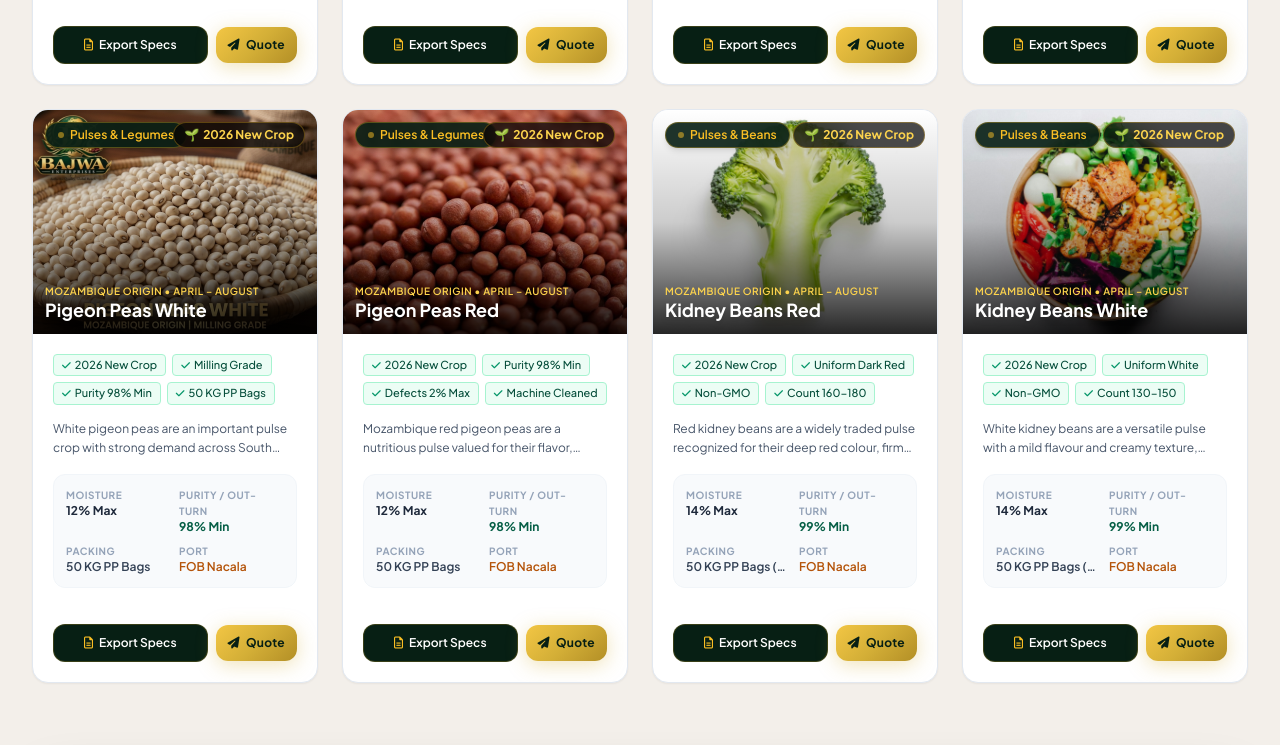
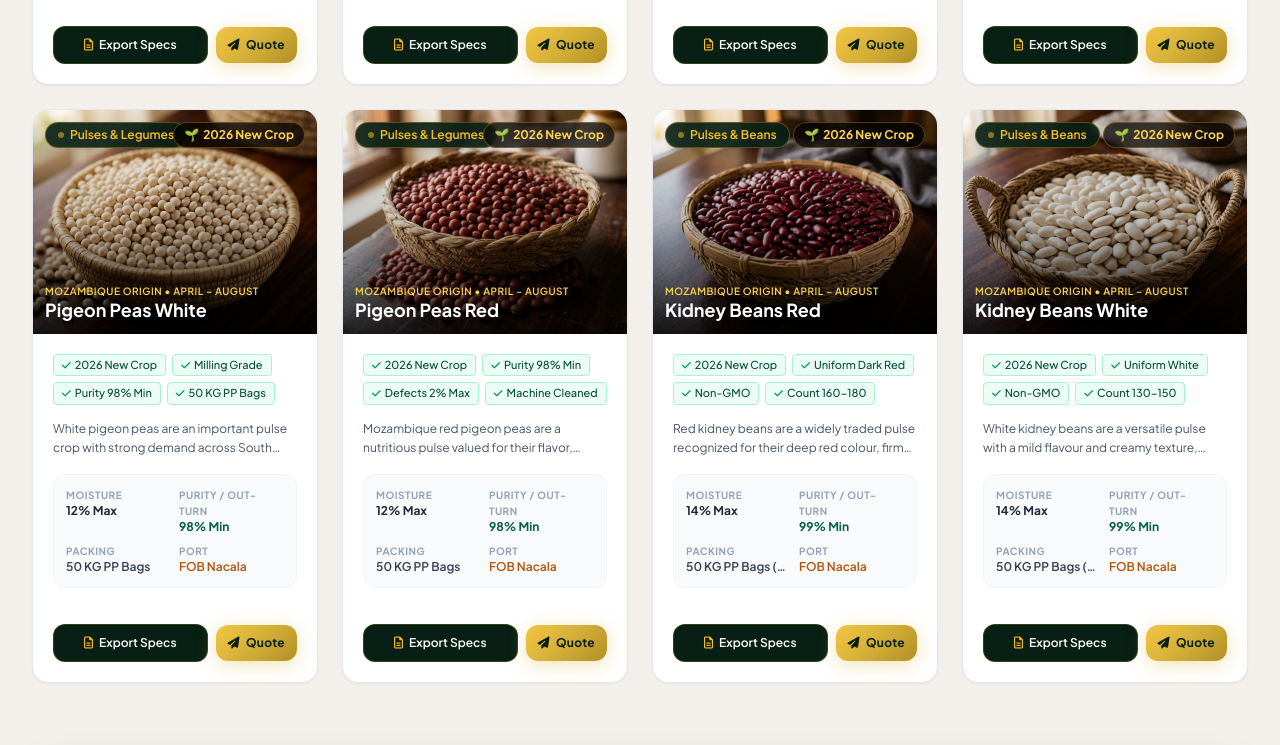
Before and after one commit to ahmedsial1/Bajwa-Enterprises, a website: page index.html in a window 1280 px wide. Shown: the part 2951-3696 px from the top of the page. Drawn offline with nearby package versions, Linux system fonts and the light colour scheme.

Commit message:
feat(products): replace 4 pulses with clean macro product photography without embedded text or logos

```diff
--- a/app.js
+++ b/app.js
@@ -175,7 +175,7 @@ const COMMODITIES_DATA = [
     categoryLabel: "Pulses & Legumes",
     scientificName: "Cajanus cajan (White / Cream)",
     harvestSeason: "April – August",
-    image: "assets/products/pigeon-peas-white-v2.jpg?v=2026",
+    image: "assets/products/pigeon-peas-white-v3.jpg",
     badges: ["2026 New Crop", "Milling Grade", "Purity 98% Min", "50 KG PP Bags"],
     shortDesc: "White pigeon peas are an important pulse crop with strong demand across South Asian, Middle Eastern and African food markets. High quality grain suitable for dal milling.",
     cropProfile: "New-crop white pigeon peas produced for domestic consumption and international pulse markets.",
@@ -214,7 +214,7 @@ const COMMODITIES_DATA = [
     categoryLabel: "Pulses & Legumes",
     scientificName: "Cajanus cajan (Red / Brown)",
     harvestSeason: "April – August",
-    image: "assets/products/pigeon-peas-red-v2.jpg?v=2026",
+    image: "assets/products/pigeon-peas-red-v3.jpg",
     badges: ["2026 New Crop", "Purity 98% Min", "Defects 2% Max", "Machine Cleaned"],
     shortDesc: "Mozambique red pigeon peas are a nutritious pulse valued for their flavor, colour and versatility in traditional and commercial food preparation.",
     cropProfile: "New-crop red pigeon peas suitable for bulk international pulse trade.",
@@ -252,7 +252,7 @@ const COMMODITIES_DATA = [
     categoryLabel: "Pulses & Beans",
     scientificName: "Phaseolus vulgaris",
     harvestSeason: "April – August",
-    image: "assets/products/kidney-beans-red.jpg",
+    image: "assets/products/kidney-beans-red-v3.jpg",
     badges: ["2026 New Crop", "Uniform Dark Red", "Non-GMO", "Count 160-180"],
     shortDesc: "Red kidney beans are a widely traded pulse recognized for their deep red colour, firm texture and nutritional value. Selected for wholesale and commercial food markets.",
     cropProfile: "New-crop red kidney beans selected for wholesale and commercial food markets.",
@@ -292,7 +292,7 @@ const COMMODITIES_DATA = [
     categoryLabel: "Pulses & Beans",
     scientificName: "Phaseolus vulgaris",
     harvestSeason: "April – August",
-    image: "assets/products/kidney-beans-white.jpg",
+    image: "assets/products/kidney-beans-white-v3.jpg",
     badges: ["2026 New Crop", "Uniform White", "Non-GMO", "Count 130-150"],
     shortDesc: "White kidney beans are a versatile pulse with a mild flavour and creamy texture, making them suitable for a wide range of international food applications.",
     cropProfile: "New-crop white kidney beans suitable for bulk food distribution and processing.",
--- a/index.html
+++ b/index.html
@@ -758,7 +758,7 @@
         <div class="product-card bg-white rounded-2xl overflow-hidden flex flex-col justify-between group shadow-sm hover:shadow-xl transition-all duration-350 border border-slate-200">
           <div>
             <div class="product-image-container h-56 bg-slate-900 relative">
-              <img src="assets/products/pigeon-peas-white-v2.jpg?v=2026" alt="Pigeon Peas White Mozambique Origin" class="w-full h-full object-cover group-hover:scale-105 transition-transform duration-500" loading="eager" />
+              <img src="assets/products/pigeon-peas-white-v3.jpg" alt="Pigeon Peas White Mozambique Origin" class="w-full h-full object-cover group-hover:scale-105 transition-transform duration-500" loading="eager" />
               <div class="absolute inset-0 bg-gradient-to-t from-black/85 via-black/20 to-transparent"></div>
               <div class="absolute top-3 left-3 bg-[#071F14]/90 backdrop-blur-md text-amber-400 text-xs font-semibold px-3 py-1 rounded-full border border-amber-400/30 flex items-center gap-1.5 shadow-md">
                 <span class="w-1.5 h-1.5 rounded-full bg-amber-400 animate-pulse"></span>
@@ -804,7 +804,7 @@
         <div class="product-card bg-white rounded-2xl overflow-hidden flex flex-col justify-between group shadow-sm hover:shadow-xl transition-all duration-350 border border-slate-200">
           <div>
             <div class="product-image-container h-56 bg-slate-900 relative">
-              <img src="assets/products/pigeon-peas-red-v2.jpg?v=2026" alt="Pigeon Peas Red Mozambique Origin" class="w-full h-full object-cover group-hover:scale-105 transition-transform duration-500" loading="eager" />
+              <img src="assets/products/pigeon-peas-red-v3.jpg" alt="Pigeon Peas Red Mozambique Origin" class="w-full h-full object-cover group-hover:scale-105 transition-transform duration-500" loading="eager" />
               <div class="absolute inset-0 bg-gradient-to-t from-black/85 via-black/20 to-transparent"></div>
               <div class="absolute top-3 left-3 bg-[#071F14]/90 backdrop-blur-md text-amber-400 text-xs font-semibold px-3 py-1 rounded-full border border-amber-400/30 flex items-center gap-1.5 shadow-md">
                 <span class="w-1.5 h-1.5 rounded-full bg-amber-400 animate-pulse"></span>
@@ -850,7 +850,7 @@
         <div class="product-card bg-white rounded-2xl overflow-hidden flex flex-col justify-between group shadow-sm hover:shadow-xl transition-all duration-350 border border-slate-200">
           <div>
             <div class="product-image-container h-56 bg-slate-900 relative">
-              <img src="assets/products/kidney-beans-red.jpg" alt="Red Kidney Beans Mozambique Origin" class="w-full h-full object-cover group-hover:scale-105 transition-transform duration-500" loading="eager" />
+              <img src="assets/products/kidney-beans-red-v3.jpg" alt="Red Kidney Beans Mozambique Origin" class="w-full h-full object-cover group-hover:scale-105 transition-transform duration-500" loading="eager" />
               <div class="absolute inset-0 bg-gradient-to-t from-black/85 via-black/20 to-transparent"></div>
               <div class="absolute top-3 left-3 bg-[#071F14]/90 backdrop-blur-md text-amber-400 text-xs font-semibold px-3 py-1 rounded-full border border-amber-400/30 flex items-center gap-1.5 shadow-md">
                 <span class="w-1.5 h-1.5 rounded-full bg-amber-400 animate-pulse"></span>
@@ -896,7 +896,7 @@
         <div class="product-card bg-white rounded-2xl overflow-hidden flex flex-col justify-between group shadow-sm hover:shadow-xl transition-all duration-350 border border-slate-200">
           <div>
             <div class="product-image-container h-56 bg-slate-900 relative">
-              <img src="assets/products/kidney-beans-white.jpg" alt="White Kidney Beans Mozambique Origin" class="w-full h-full object-cover group-hover:scale-105 transition-transform duration-500" loading="eager" />
+              <img src="assets/products/kidney-beans-white-v3.jpg" alt="White Kidney Beans Mozambique Origin" class="w-full h-full object-cover group-hover:scale-105 transition-transform duration-500" loading="eager" />
               <div class="absolute inset-0 bg-gradient-to-t from-black/85 via-black/20 to-transparent"></div>
               <div class="absolute top-3 left-3 bg-[#071F14]/90 backdrop-blur-md text-amber-400 text-xs font-semibold px-3 py-1 rounded-full border border-amber-400/30 flex items-center gap-1.5 shadow-md">
                 <span class="w-1.5 h-1.5 rounded-full bg-amber-400 animate-pulse"></span>
```
Also changed, not shown: public/app.js (+4 -4 lines), public/index.html (+4 -4 lines), assets/products/kidney-beans-red-v2.jpg (added), assets/products/kidney-beans-red-v3.jpg (added), assets/products/kidney-beans-white-v2.jpg (added), assets/products/kidney-beans-white-v3.jpg (added), assets/products/pigeon-peas-red-v3.jpg (added), assets/products/pigeon-peas-white-v3.jpg (added), public/assets/products/kidney-beans-red-v2.jpg (added), public/assets/products/kidney-beans-red-v3.jpg (added), public/assets/products/kidney-beans-red.jpg, 7 other files.
